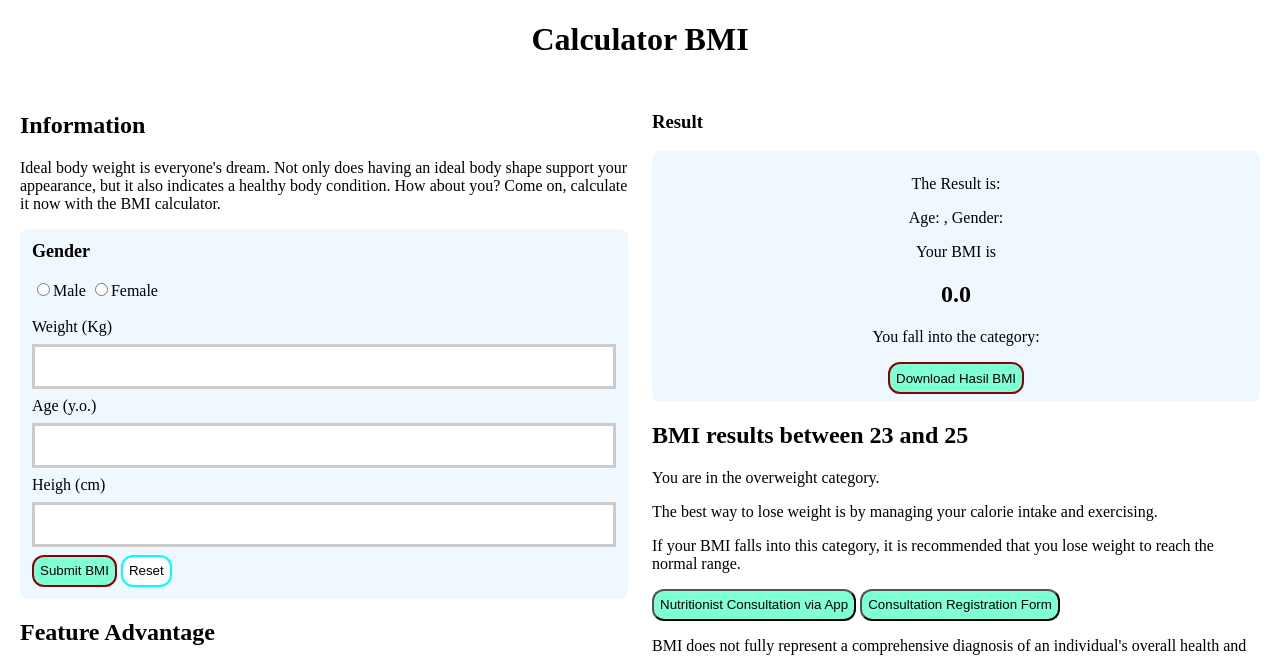
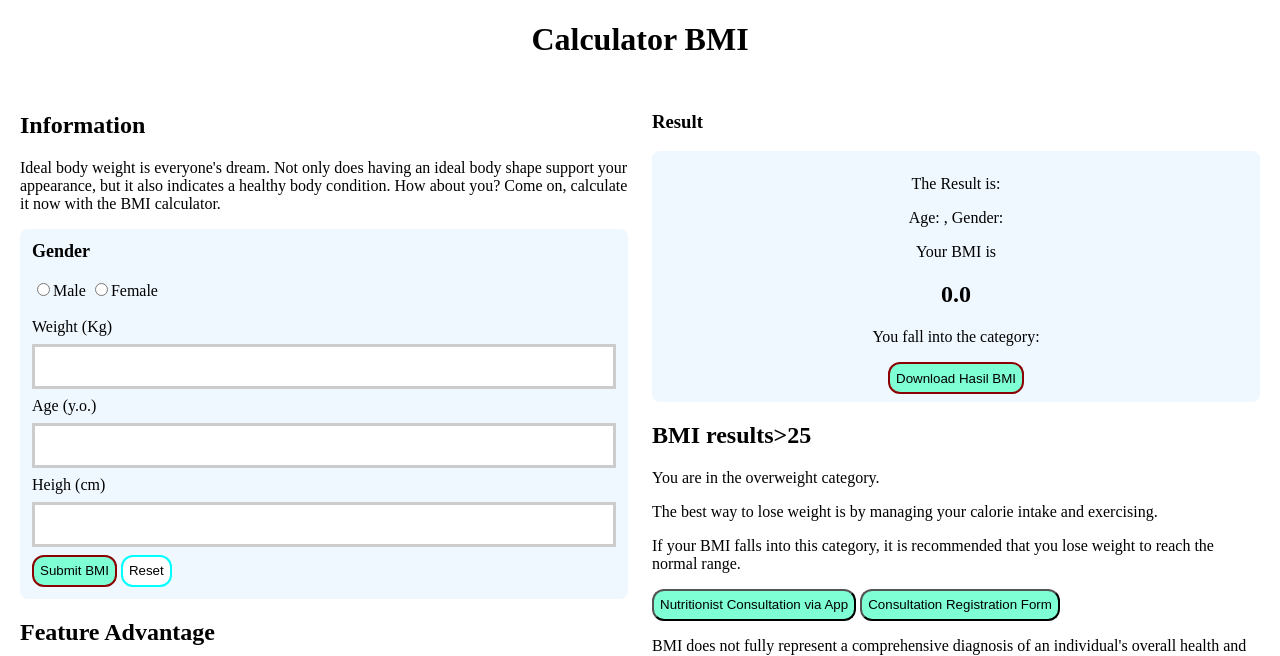
Before and after one commit to revou-fundamental-course/8-jul-24-anisadinda13, a plain HTML site: page index.html in a window 1280 px wide. Shown: the top 656 px of the page. Drawn offline with Linux system fonts and the light colour scheme.

Commit message:
config mini project

```diff
--- a/index.html
+++ b/index.html
@@ -92,14 +92,14 @@
                 <p class= "data-user">Age: <span id="Umur"></span>, Gender: <span id="jkel"></span></p>
                 <!-- end result -->
                 <p>Your BMI is</p>
-                <h2 class="result-BMI">0.0</h2>
+                <h2 class="result-BMI">0.0  </h2>
                 <p>You fall into the category:</p>
                 <div><button class="button download">Download Hasil BMI</button></div>
             </section>
 
             <!-- Result article -->
                 <header>
-                    <h2>BMI results between 23 and 25</h2>
+                    <h2>BMI results>25</h2>
                 </header>
             <article>
                 <p>You are in the overweight category.</p>
--- a/js/scripts.js
+++ b/js/scripts.js
@@ -3,13 +3,13 @@ console.log('external Js');
 
 //Klasfikasi hasil BMI
 function klasfikasiBMI(bmi){
-    if (bmi<18.5){
+    if (bmi < 18.5){
         return "Underweight";
     }else if (bmi < 25){
         return "Normal (Ideal)";
     }else if (bmi < 30){
         return "Overweight";
-    } else {
+    } else{
         return "Obesity";
     }
 }
```
